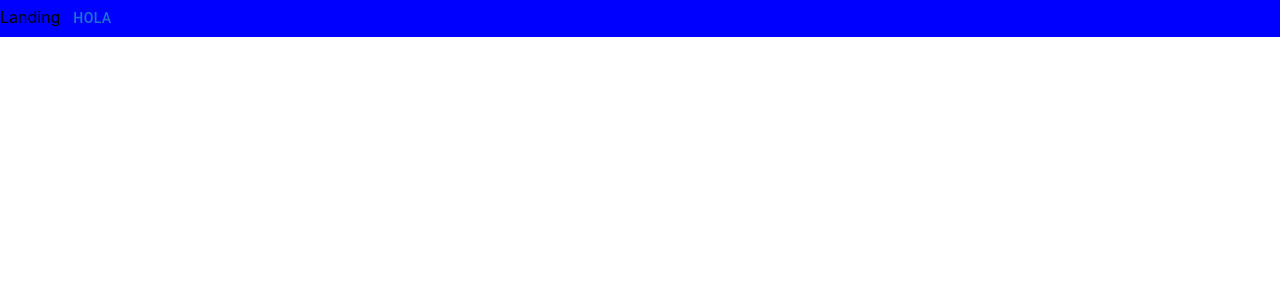
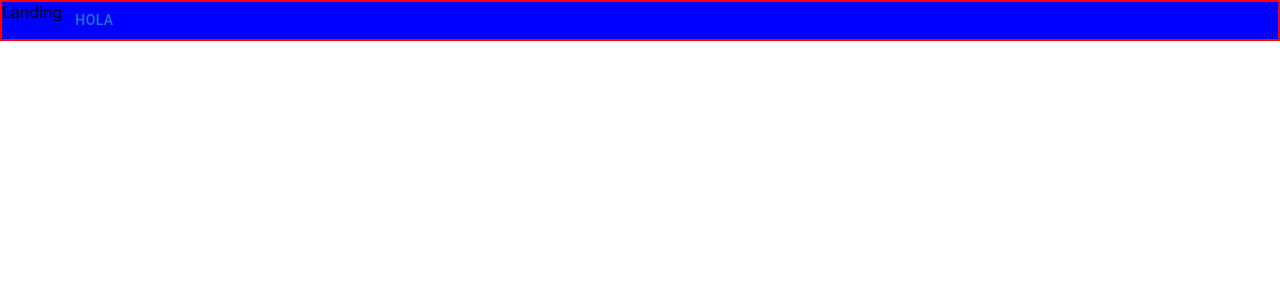
Before and after one commit to mmiglioranza22/changasv2, a React (Create React App) app in the folder client/: page / in a window 1280 px wide. Shown: the top 300 px of the page. Built offline with nearby package versions, Linux system fonts and the light colour scheme.

Commit message:
wip testing css modules hierarchy

```diff
--- a/client/src/views/common/Landing/Landing.jsx
+++ b/client/src/views/common/Landing/Landing.jsx
@@ -2,6 +2,7 @@ import React from 'react'
 // import PropTypes from 'prop-types'
 // import { useTheme } from '@mui/material/styles'
 import { styled } from '@mui/material/styles'
+import styles from './Landing.module.css'
 
 import Button from '@mui/material/Button'
 
@@ -11,10 +12,15 @@ const landingStyles = {
 const MyComponent = styled('div')({
   backgroundColor: 'blue'
 })
+// create color gradient
+// center div with logo
+// nice typo for Changas
+// make animation *appears on face, to the right. more text on left appears
+// markup for signup template
 // eslint-disable-next-line no-unused-vars
 const Landing = props => {
   return (
-    <MyComponent>Landing
+    <MyComponent className={styles.root}>Landing
     <Button>hola</Button>
 
     </MyComponent>
--- /dev/null
+++ b/client/src/views/common/Landing/Landing.module.css
@@ -0,0 +1,5 @@
+.root {
+  display: flex;
+  border: 2px solid red;
+  height: auto;
+}
```
